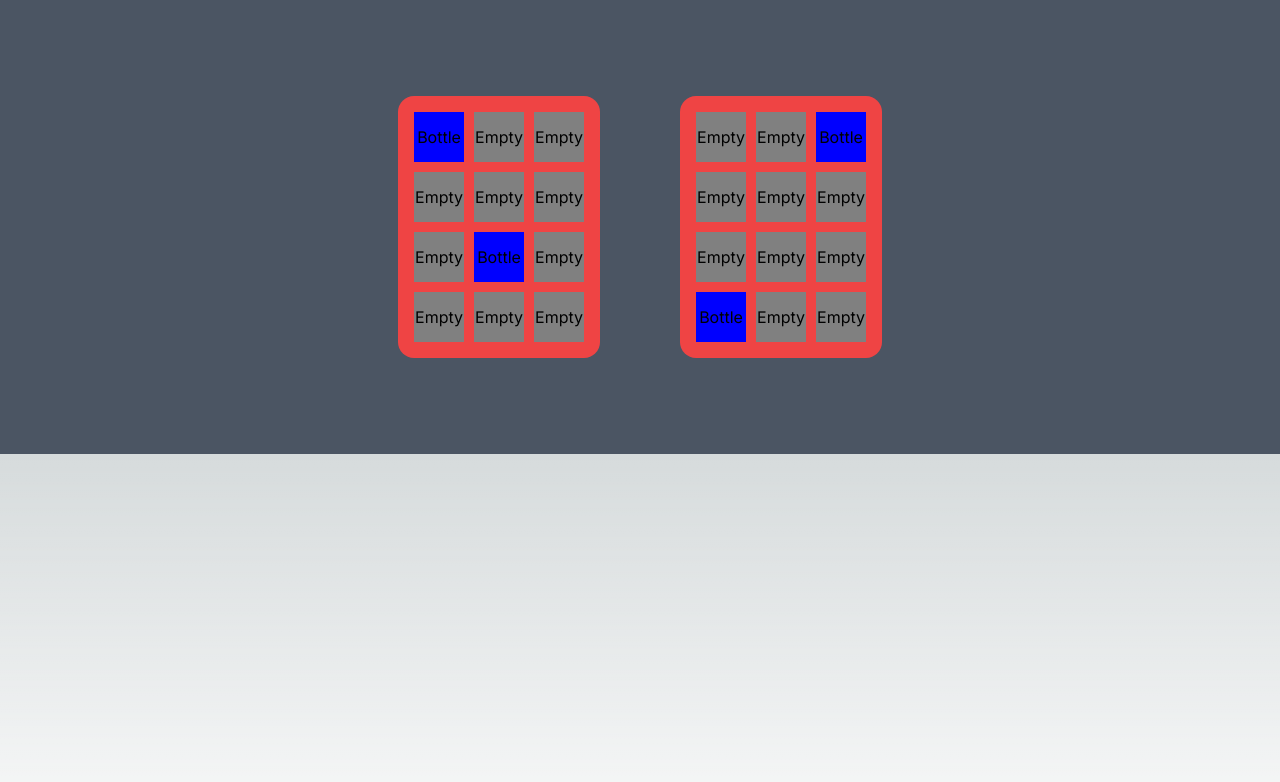
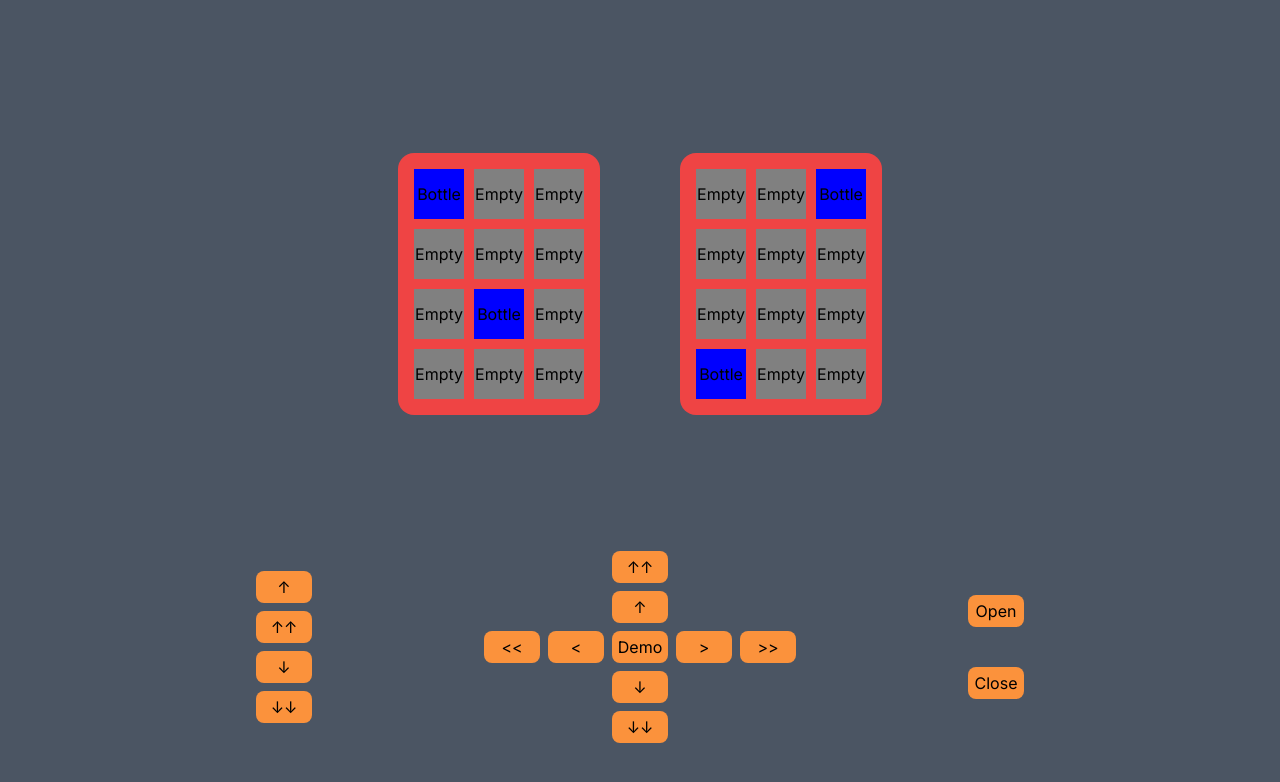
Before and after one commit to louisgundelwein/LWMaya, a Next.js app: page / in a window 1280 px wide. Shown: the top 782 px of the page. Built offline with nearby package versions, Linux system fonts and the light colour scheme.

Commit message:
feat: alot of changes

```diff
--- a/src/app/layout.tsx
+++ b/src/app/layout.tsx
@@ -1,3 +1,4 @@
+/* eslint-disable react/react-in-jsx-scope */
 import type { Metadata } from "next";
 import { Inter } from "next/font/google";
 import "./globals.css";
@@ -5,8 +6,8 @@ import "./globals.css";
 const inter = Inter({ subsets: ["latin"] });
 
 export const metadata: Metadata = {
-  title: "Create Next App",
-  description: "Generated by create next app",
+  title: "LW-Maya",
+  description: "Lightweight Bottle Robot",
 };
 
 export default function RootLayout({
--- a/src/app/page.tsx
+++ b/src/app/page.tsx
@@ -1,6 +1,7 @@
 'use client';
 import React, { useState } from 'react';
 import ButtonMatrix, { BoxDetails } from './util/button-matrix';
+import Controls from './util/controls';
 
 export default function Home() {
 	const boxADetails: BoxDetails = {
@@ -123,7 +124,7 @@ export default function Home() {
 	};
 
 	return (
-		<div className="flex flex-col justify-center gap-10 bg-gray-600">
+		<div className="flex flex-col justify-center gap-10 bg-gray-600 h-screen">
 			<div className="flex flex-row justify-center gap-20 p-24">
 				<ButtonMatrix
 					startRow={2}
@@ -148,6 +149,7 @@ export default function Home() {
 					setSelectedBottle={setSelectedBottle}
 				/>
 			</div>
+			<Controls />
 		</div>
 	);
 }
--- /dev/null
+++ b/src/app/util/controls.tsx
@@ -0,0 +1,154 @@
+'use client';
+import React from 'react';
+import { sendMessageToArduino } from './test-message';
+
+const Controls: React.FC = () => {
+	const handleAngleChange = (direction: 'left' | 'right', amount: number) => {
+		const angleChange = direction === 'left' ? -amount : amount;
+		const angleMessage = `ANGLE:${angleChange}`;
+		sendMessageToArduino(angleMessage);
+	};
+
+	const handleDistanceChange = (
+		direction: 'increase' | 'decrease',
+		amount: number
+	) => {
+		const distanceChange = direction === 'increase' ? amount : -amount;
+		const distanceMessage = `DISTANCE:${distanceChange}`;
+		sendMessageToArduino(distanceMessage);
+	};
+
+	const handleHeightChange = (direction: 'up' | 'down', amount: number) => {
+		const heightChange = direction === 'up' ? amount : -amount;
+		const heightMessage = `HEIGHT:${heightChange}`;
+		sendMessageToArduino(heightMessage);
+	};
+
+	const handleGripperChange = (action: 'open' | 'close') => {
+		const gripperMessage = action === 'open' ? 'GRIPPER:OPEN' : 'GRIPPER:CLOSE';
+		sendMessageToArduino(gripperMessage);
+	};
+
+	const handleDemo = () => {
+		sendMessageToArduino('DEMO:START');
+	};
+
+	return (
+		<div className="flex flex-row justify-center w-full">
+			<div className="flex flex-row justify-between w-[60%]">
+				<div className="flex flex-col justify-center">
+					<div className="flex flex-col items-center gap-2">
+						<button
+							className="bg-orange-400 rounded-lg w-14 h-8"
+							onClick={() => handleHeightChange('up', 1)}
+						>
+							↑
+						</button>
+						<button
+							className="bg-orange-400 rounded-lg w-14 h-8"
+							onClick={() => handleHeightChange('up', 10)}
+						>
+							↑↑
+						</button>
+
+						<button
+							className="bg-orange-400 rounded-lg w-14 h-8"
+							onClick={() => handleHeightChange('down', 1)}
+						>
+							↓
+						</button>
+						<button
+							className="bg-orange-400 rounded-lg w-14 h-8"
+							onClick={() => handleHeightChange('down', 10)}
+						>
+							↓↓
+						</button>
+					</div>
+				</div>
+				<div className="flex flex-col">
+					<div className="flex flex-row justify-center ">
+						<div className="flex flex-col justify-center gap-2">
+							<button
+								className="bg-orange-400 rounded-lg w-14 h-8"
+								onClick={() => handleDistanceChange('increase', 50)}
+							>
+								↑↑
+							</button>
+							<button
+								className="bg-orange-400 rounded-lg w-14 h-8"
+								onClick={() => handleDistanceChange('increase', 5)}
+							>
+								↑
+							</button>
+						</div>
+					</div>
+
+					<div className="flex flex-row justify-center p-2 gap-2">
+						<button
+							className="bg-orange-400 rounded-lg w-14 h-8"
+							onClick={() => handleAngleChange('left', 1)}
+						>
+							{'<<'}
+						</button>
+						<button
+							className="bg-orange-400 rounded-lg w-14 h-8"
+							onClick={() => handleAngleChange('left', 10)}
+						>
+							{'<'}
+						</button>
+						<button
+							className="bg-orange-400 rounded-lg w-14 h-8"
+							onClick={handleDemo}
+						>
+							Demo
+						</button>
+						<button
+							className="bg-orange-400 rounded-lg w-14 h-8"
+							onClick={() => handleAngleChange('right', 1)}
+						>
+							{'>'}
+						</button>
+						<button
+							className="bg-orange-400 rounded-lg w-14 h-8"
+							onClick={() => handleAngleChange('right', 10)}
+						>
+							{'>>'}
+						</button>
+					</div>
+					<div className="flex flex-row justify-center">
+						<div className="flex flex-col justify-center gap-2">
+							<button
+								className="bg-orange-400 rounded-lg w-14 h-8"
+								onClick={() => handleDistanceChange('decrease', 1)}
+							>
+								↓
+							</button>
+							<button
+								className="bg-orange-400 rounded-lg w-14 h-8"
+								onClick={() => handleDistanceChange('decrease', 10)}
+							>
+								↓↓
+							</button>
+						</div>
+					</div>
+				</div>
+				<div className="flex flex-col justify-center gap-10">
+					<button
+						className="bg-orange-400 rounded-lg w-14 h-8"
+						onClick={() => handleGripperChange('open')}
+					>
+						Open
+					</button>
+					<button
+						className="bg-orange-400 rounded-lg w-14 h-8"
+						onClick={() => handleGripperChange('close')}
+					>
+						Close
+					</button>
+				</div>
+			</div>
+		</div>
+	);
+};
+
+export default Controls;
```
